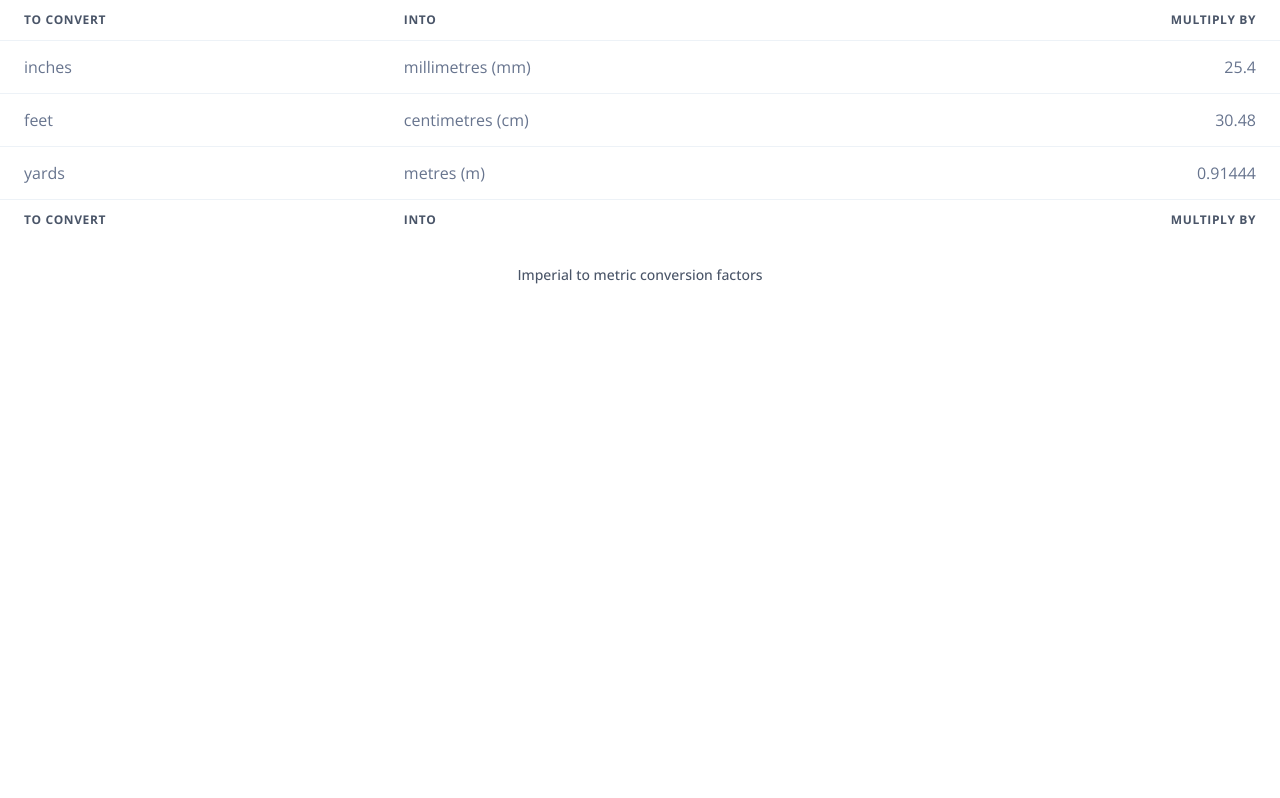
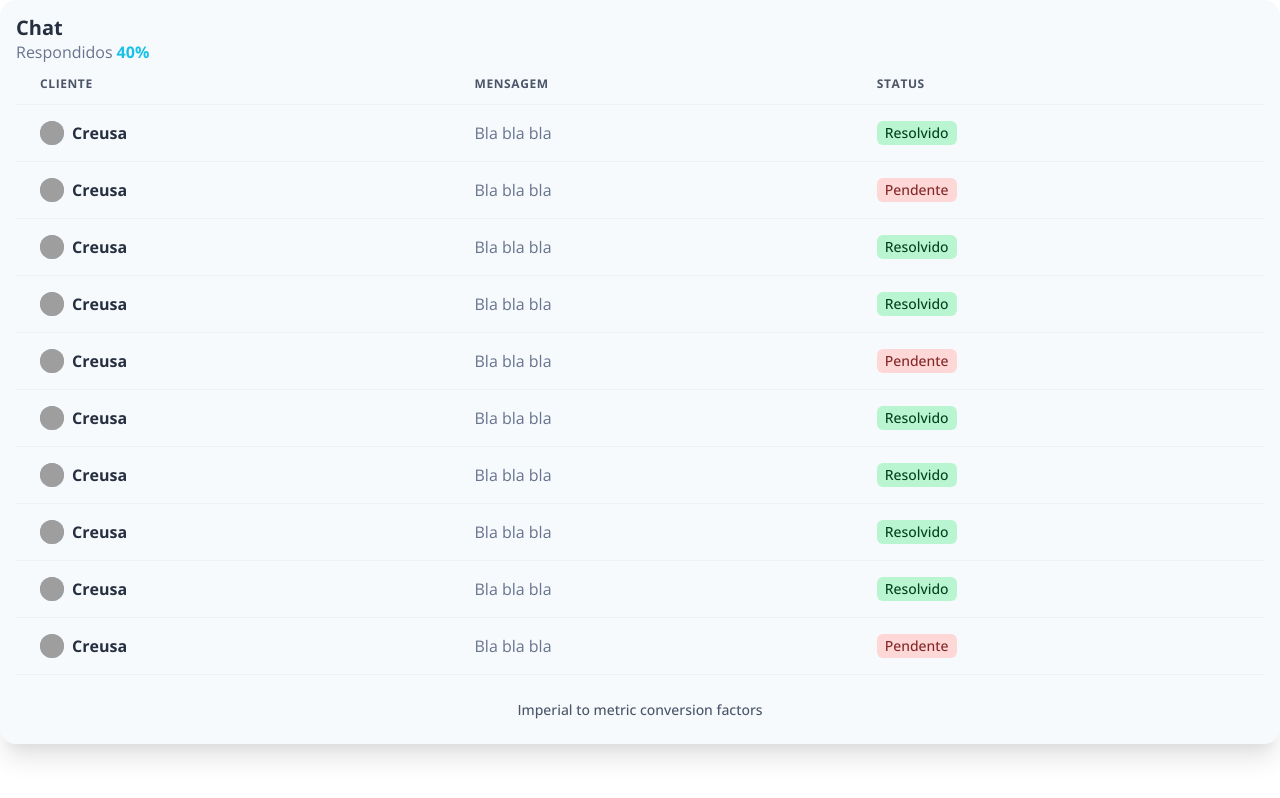
Before and after one commit to marcoavfcc01121979/dashboard, a Next.js app: page /dashboard/chat in a window 1280 px wide. Built offline with nearby package versions, Linux system fonts and the light colour scheme; grey boxes are pictures that could not be loaded.

Commit message:
refactor: atualização de componente - chat

```diff
--- /dev/null
+++ b/src/components/box/index.tsx
@@ -0,0 +1,14 @@
+import { Box as CBox, BoxProps } from '@chakra-ui/layout'
+import { WithChildren } from '../../@types/with-children'
+
+interface Props extends BoxProps {}
+
+const Box = ({ children, ...rest }: WithChildren<Props>) => {
+  return (
+    <CBox p={'4'} bg={'gray.50'} shadow={'xl'} rounded={'1rem'} {...rest}>
+      {children}
+    </CBox>
+  )
+}
+
+export default Box
--- a/src/components/graphs/depositos/index.tsx
+++ b/src/components/graphs/depositos/index.tsx
@@ -5,7 +5,7 @@ const ReactApexChart = dynamic(() => import('react-apexcharts'), { ssr: false })
 
 const Depositos = () => {
   return (
-    <Box bg="#232743" p="1" mb="8" rounded="2xl">
+    <Box bg="#232743" p="1" mb="5" rounded="2xl">
       <ReactApexChart
         options={{
           theme: {
--- a/src/layout/sidebar/nav-item/index.tsx
+++ b/src/layout/sidebar/nav-item/index.tsx
@@ -1,4 +1,4 @@
-import { Flex, FlexProps, Link } from '@chakra-ui/react'
+import { Flex, FlexProps, Link, Text } from '@chakra-ui/layout'
 import React, { ReactNode } from 'react'
 import { IconType } from 'react-icons'
 import DefaultIcon from '../../../components/default-icon'
@@ -27,7 +27,9 @@ const NavItem = ({ icon, children, href, selected, ...rest }: NavItemProps) => {
         {...rest}
       >
         {icon && <DefaultIcon selected={selected} icon={icon} />}
-        {children}
+        <Text fontWeight={selected && 'bold'} fontSize=".9rem">
+          {children}
+        </Text>
       </Flex>
     </Link>
   )
--- a/src/layout/sidebar/sidebard-content/index.tsx
+++ b/src/layout/sidebar/sidebard-content/index.tsx
@@ -45,7 +45,7 @@ const SidebarContent = ({ onClose, ...rest }: SidebarProps) => {
           icon={link.icon}
           selected={`/${link.href}` === router.pathname}
         >
-          <Text fontSize=".9rem">{link.name}</Text>
+          {link.name}
         </NavItem>
       ))}
     </Box>
--- a/src/pages/dashboard/chat/index.tsx
+++ b/src/pages/dashboard/chat/index.tsx
@@ -1,51 +1,62 @@
-import {
-  Table,
-  TableCaption,
-  Tbody,
-  Td,
-  Tfoot,
-  Th,
-  Thead,
-  Tr,
-} from '@chakra-ui/react'
+import { Avatar } from '@chakra-ui/avatar'
+import { Heading, HStack, Text } from '@chakra-ui/layout'
+import { Table, TableCaption, Tbody, Td, Th, Thead, Tr } from '@chakra-ui/table'
+import { Tag } from '@chakra-ui/tag'
 import React from 'react'
+import Box from '../../../components/box'
 
 const Chat = () => {
+  const Status = ({ status }: { status: boolean }) => {
+    if (status) return <Tag colorScheme="whatsapp">Resolvido</Tag>
+    return <Tag colorScheme="red">Pendente</Tag>
+  }
+
   return (
+    <Box>
+      <Heading fontWeight="bold" color="#252F40" fontSize="xl">
+        Chat
+      </Heading>
+
+      <Text>
+        Respondidos
+        <Text color="#17C1E8" fontWeight="bold" ml="1" display="inline">
+          40%
+        </Text>
+      </Text>
+
       <Table variant="simple">
         <TableCaption>Imperial to metric conversion factors</TableCaption>
         <Thead>
           <Tr>
-          <Th>To convert</Th>
-          <Th>into</Th>
-          <Th isNumeric>multiply by</Th>
+            <Th>Cliente</Th>
+            <Th>Mensagem</Th>
+            <Th>Status</Th>
           </Tr>
         </Thead>
         <Tbody>
-        <Tr>
-          <Td>inches</Td>
-          <Td>millimetres (mm)</Td>
-          <Td isNumeric>25.4</Td>
+          {Array.from({ length: 10 }, () => ({
+            user: 'Creusa',
+            message: 'Bla bla bla',
+            status: Boolean(Math.round(Math.random())),
+          })).map((x, index: number) => (
+            <Tr key={`item-${index}`}>
+              <Td>
+                <HStack>
+                  <Avatar size="xs" src="https://bit.ly/broken-link" />{' '}
+                  <Text fontWeight="bold" color="#252F40">
+                    {x.user}
+                  </Text>
+                </HStack>
+              </Td>
+              <Td>{x.message}</Td>
+              <Td>
+                <Status status={x.status} />
+              </Td>
             </Tr>
-        <Tr>
-          <Td>feet</Td>
-          <Td>centimetres (cm)</Td>
-          <Td isNumeric>30.48</Td>
-        </Tr>
-        <Tr>
-          <Td>yards</Td>
-          <Td>metres (m)</Td>
-          <Td isNumeric>0.91444</Td>
-        </Tr>
+          ))}
         </Tbody>
-      <Tfoot>
-        <Tr>
-          <Th>To convert</Th>
-          <Th>into</Th>
-          <Th isNumeric>multiply by</Th>
-        </Tr>
-      </Tfoot>
       </Table>
+    </Box>
   )
 }
 
--- a/src/pages/dashboard/spread/index.tsx
+++ b/src/pages/dashboard/spread/index.tsx
@@ -1,10 +1,11 @@
-import { Box, Heading, Stat, StatArrow, StatHelpText } from '@chakra-ui/react'
+import { Heading, Stat, StatArrow, StatHelpText } from '@chakra-ui/react'
 import React from 'react'
+import Box from '../../../components/box'
 import SpreadGraph from '../../../components/graphs/spread'
 
 const Spread = () => {
   return (
-    <Box p={'4'} bg={'gray.50'} shadow={'xl'} rounded={'1rem'}>
+    <Box>
       <Heading fontWeight="bold" color="#252F40" fontSize="xl">
         Spread
       </Heading>
```
Also changed, not shown: src/pages/dashboard/depositos/index.tsx (+5 -4 lines), src/pages/dashboard/index.tsx (+5 -3 lines). Lines whose indentation alone changed are shown as unchanged.
